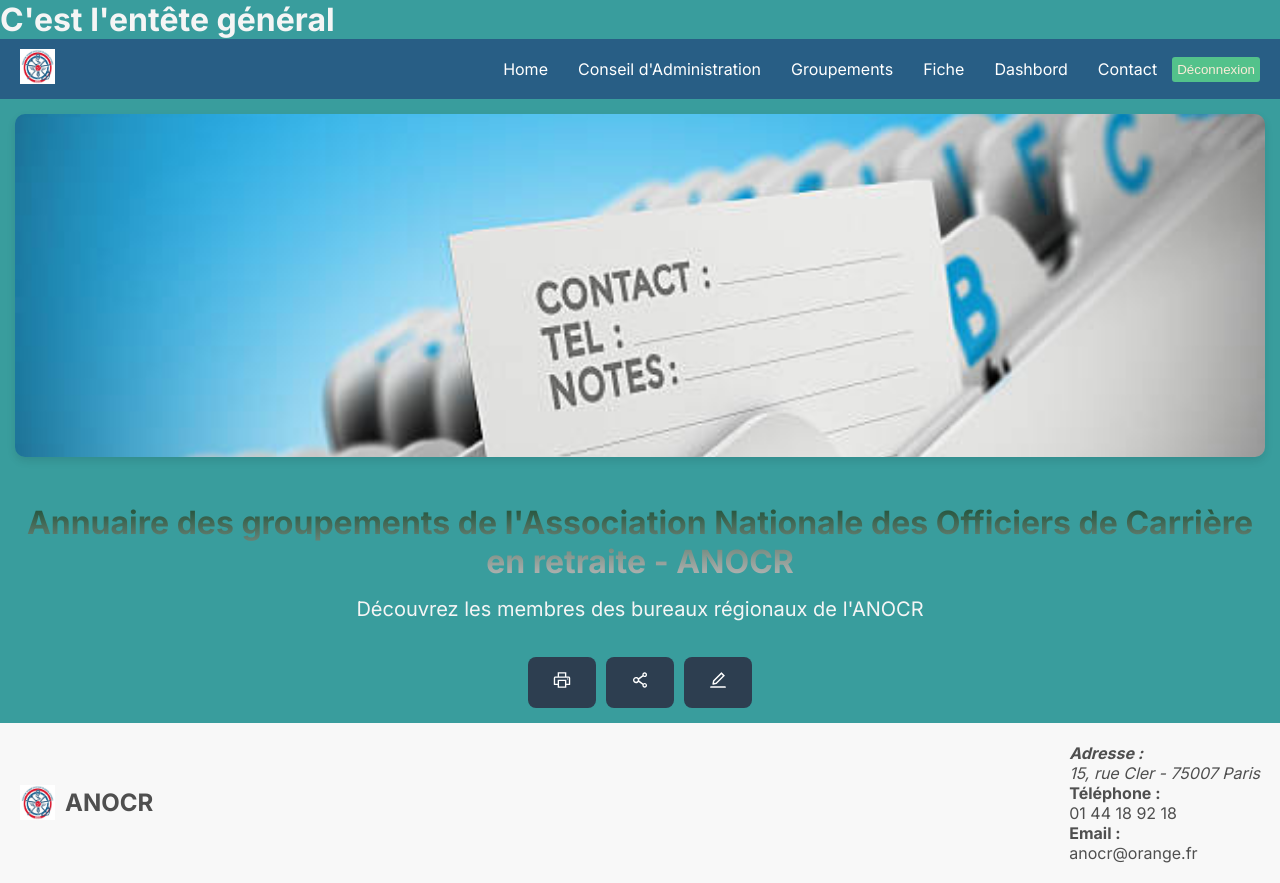
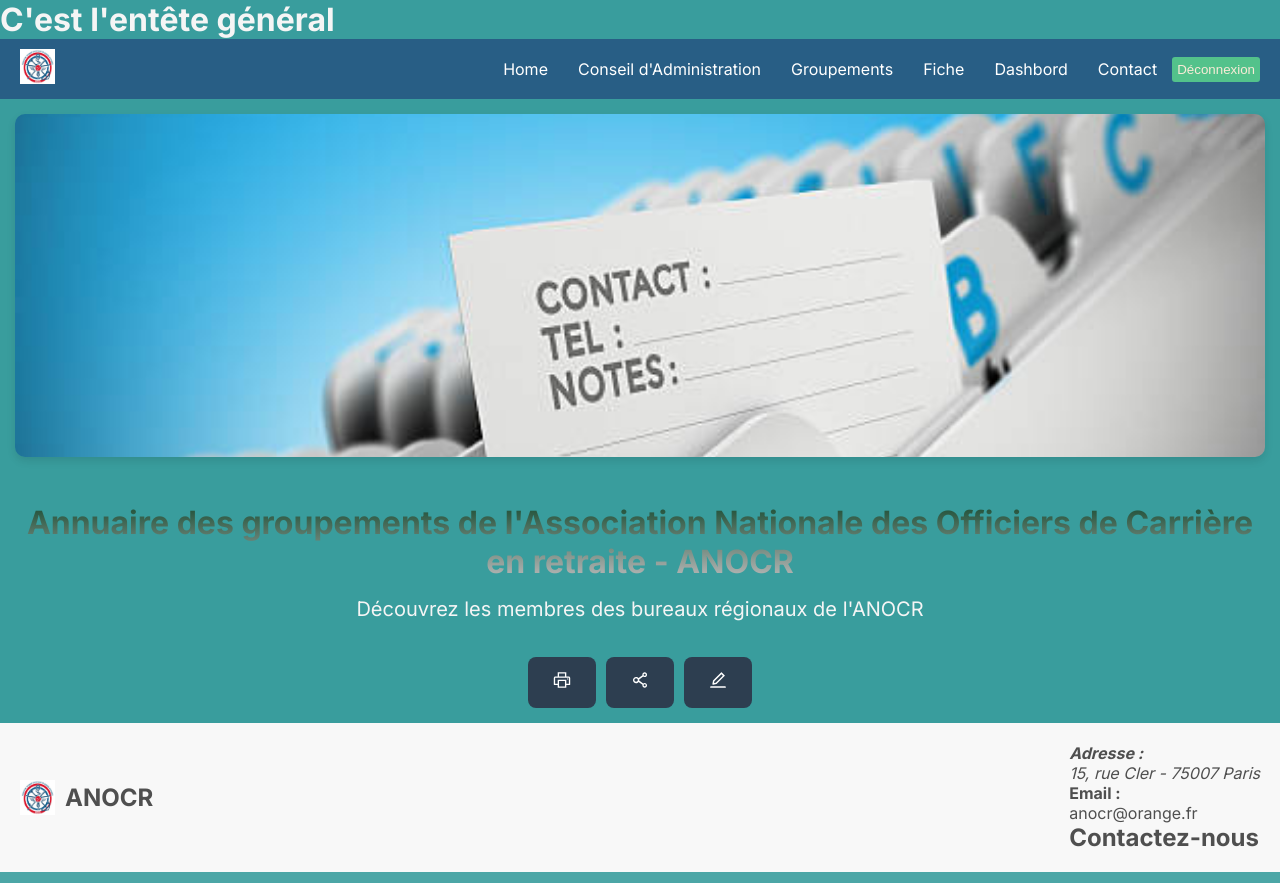
Before and after one commit to Natalina933/annuaire, a Next.js app: page / in a window 1280 px wide. Built offline with nearby package versions, Linux system fonts and the light colour scheme.

Commit message:
correction buttons print/edit/don maito footer

```diff
--- a/src/app/conseil/page.jsx
+++ b/src/app/conseil/page.jsx
@@ -1,7 +1,7 @@
 "use client"
 import React, { useRef } from 'react';
 import styles from './page.module.css';
-import Button from '@/components/button/Button';
+import Button from '@/components/buttons/ButtonsSection';
 import ReactToPrint from 'react-to-print';
 import ConseilList from '@/components/list/ConseilList';
 import BureauData from "../datas/ListBureau.json";
@@ -16,10 +16,10 @@
     <main className={styles.container} ref={componentRef}>
       <Banner />
       <section className={styles.button}>
-      <ReactToPrint
+        <ReactToPrint
           trigger={() => (
             <Button url="/">
-              <AiOutlinePrinter className={styles.printIcon}/>
+              <AiOutlinePrinter className={styles.printIcon} />
             </Button>
           )}
           content={() => componentRef.current}
--- a/src/app/page.jsx
+++ b/src/app/page.jsx
@@ -1,7 +1,7 @@
 import Image from 'next/image';
 import styles from './page.module.css';
 import Hero from 'public/hero.jpg';
-import Button from '@/components/button/Button';
+import Button from '@/components/buttons/ButtonsSection';
 
 export default function Home() {
   return (
--- a/src/components/button/button.module.css
+++ b/src/components/buttons/button.module.css
@@ -12,7 +12,7 @@
 }
 
 .container:hover {
-  background-color: #34495e;
+  background-color: #05af96;
 }
 
 .icon {
@@ -22,6 +22,7 @@
 .text {
   font-weight: bold;
 }
+
 .buttonSection {
   display: flex;
   justify-content: flex-end;
@@ -32,6 +33,7 @@
   display: flex;
   gap: 10px;
 }
+
 /* Styles pour tablettes */
 @media screen and (min-width: 768px) {
   .container {
--- a/src/components/footer/Footer.jsx
+++ b/src/components/footer/Footer.jsx
@@ -1,6 +1,9 @@
+"use client"
 import React from 'react';
 import styles from "./footer.module.css";
 import Image from 'next/image';
+import Link from 'next/link';
+
 
 const Footer = () => {
     return (
@@ -15,14 +18,17 @@
                     <h3>Adresse :</h3>
                     <p>15, rue Cler - 75007 Paris</p>
                 </address>
-                <div>
-                    <h3>Téléphone :</h3>
-                    <p>01 44 18 92 18</p>
-                </div>
+
                 <div>
                     <h3>Email :</h3>
                     <a href="mailto:anocr@orange.fr">anocr@orange.fr</a>
                 </div>
+                <Link href="mailto:anocr@orange.fr" onClick={(e) => {
+                    window.location.href = "mailto:anocr@orange.fr";
+                    e.preventDefault();
+                }}>
+                    <h2>Contactez-nous</h2>
+                </Link>
             </section>
         </footer>
     )
```
Also changed, not shown: src/components/buttons/ButtonsSection.jsx (renamed from src/components/button/Button.jsx), 1 other file (tests, documents, lock files or other folders).
